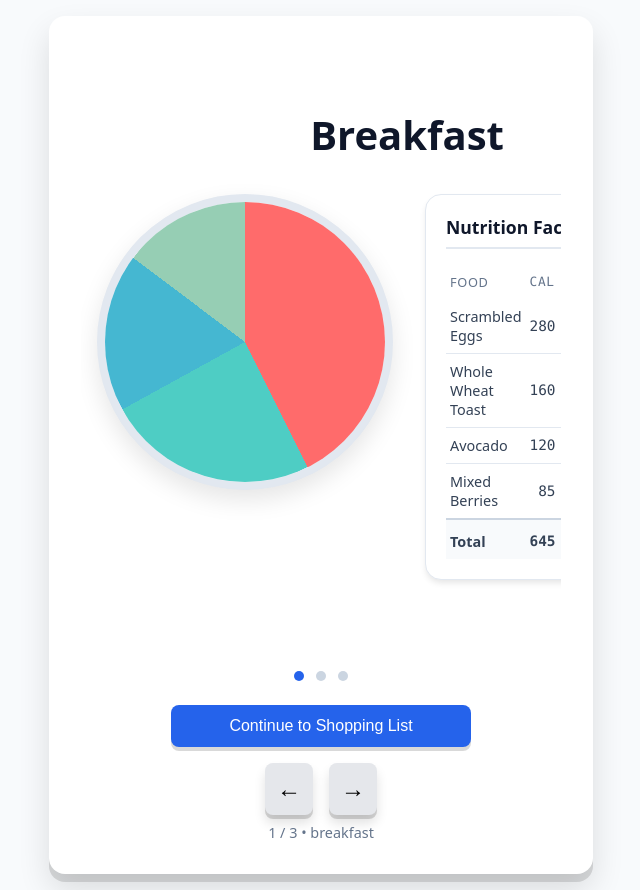
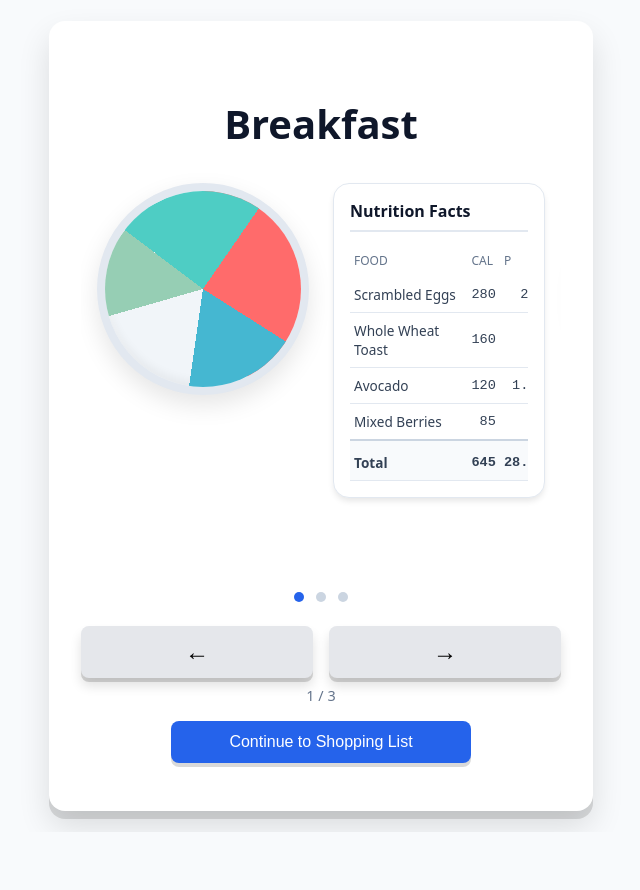
Before and after one commit to GreatDeveloper66/meal-plan-frontend, a React (Create React App) app: page /meal-carousel in a window 1280 px wide. Shown: the whole page, without its empty margins (319-959 px from the left). After the commit the page ends 832 px from the top, so only its background shows below. Built offline with nearby package versions, Linux system fonts and the light colour scheme.

Commit message:
Update Meal Carousel

```diff
--- a/src/pages/MealCarousel/MealCarousel.module.css
+++ b/src/pages/MealCarousel/MealCarousel.module.css
@@ -16,180 +16,6 @@
   justify-content: center;
 }
 
-/* Carousel container */
-.carouselContainer {
-  width: 100%;
-  overflow: hidden;
-  margin: 1rem 0;
-}
-
-.slidesWrapper {
-  display: flex;
-  transition: transform 0.3s ease-in-out;
-}
-
-/* Slide styles */
-.slide {
-  flex: 0 0 100%;
-  padding: 1rem;
-}
-
-/* Meal title */
-.mealTitle {
-  text-align: center;
-  font-size: clamp(2rem, 5vw, 2.5rem);
-  font-weight: 600;
-  color: #0f172a;
-  margin-bottom: 2rem;
-  text-transform: capitalize;
-}
-
-/* Two column layout */
-.contentGrid {
-  display: grid;
-  grid-template-columns: 1fr 1fr;
-  gap: 2rem;
-  align-items: start;
-  margin-bottom: 2rem;
-}
-
-/* Left column - Plate visualization */
-.plateContainer {
-  display: flex;
-  justify-content: center;
-  align-items: center;
-}
-
-.plate {
-  width: 280px;
-  height: 280px;
-  border-radius: 50%;
-  background: #f1f5f9;
-  box-shadow:
-    0 10px 25px rgba(0, 0, 0, 0.1),
-    inset 0 -5px 10px rgba(0, 0, 0, 0.05),
-    inset 0 5px 10px rgba(255, 255, 255, 0.8);
-  position: relative;
-  overflow: hidden;
-  border: 8px solid #e2e8f0;
-}
-
-/* Plate segments */
-.segment {
-  position: absolute;
-  top: 0;
-  left: 0;
-  width: 100%;
-  height: 100%;
-  transform-origin: 50% 50%;
-  overflow: hidden;
-}
-
-.segmentInner {
-  position: absolute;
-  width: 100%;
-  height: 100%;
-  background: conic-gradient(from 0deg, var(--segment-color) 0deg var(--segment-angle));
-}
-
-/* Food label inside segment (optional) */
-.foodLabel {
-  position: absolute;
-  font-size: 0.7rem;
-  font-weight: 500;
-  color: white;
-  text-shadow: 0 1px 2px rgba(0, 0, 0, 0.3);
-  transform: rotate(var(--label-rotation));
-  white-space: nowrap;
-}
-
-/* Right column - Nutrition table */
-.nutritionCard {
-  background: white;
-  border-radius: 1rem;
-  padding: 1.25rem;
-  box-shadow: 0 4px 6px -1px rgba(0, 0, 0, 0.1);
-  border: 1px solid #e2e8f0;
-}
-
-.tableTitle {
-  font-size: 1.1rem;
-  font-weight: 600;
-  color: #0f172a;
-  margin-bottom: 1rem;
-  padding-bottom: 0.5rem;
-  border-bottom: 2px solid #e2e8f0;
-}
-
-.nutritionTable {
-  width: 100%;
-  border-collapse: collapse;
-  font-size: 0.9rem;
-}
-
-.nutritionTable th {
-  text-align: left;
-  padding: 0.5rem 0.25rem;
-  color: #64748b;
-  font-weight: 500;
-  font-size: 0.8rem;
-  text-transform: uppercase;
-  letter-spacing: 0.05em;
-}
-
-.nutritionTable td {
-  padding: 0.5rem 0.25rem;
-  border-bottom: 1px solid #e2e8f0;
-  color: #334155;
-}
-
-.nutritionTable tr:last-child td {
-  border-bottom: none;
-}
-
-.nutritionTable .totalRow {
-  font-weight: 600;
-  color: #0f172a;
-  background-color: #f8fafc;
-}
-
-.nutritionTable .totalRow td {
-  padding-top: 0.75rem;
-  border-top: 2px solid #cbd5e1;
-}
-
-.foodName {
-  font-weight: 500;
-  color: #0f172a;
-}
-
-.calories, .protein, .carbs, .fat {
-  text-align: right;
-  font-family: 'Monaco', 'Menlo', monospace;
-}
-
-/* Progress dots */
-.progressDots {
-  display: flex;
-  gap: 0.75rem;
-  justify-content: center;
-  margin: 1.5rem 0;
-}
-
-.dot {
-  width: 10px;
-  height: 10px;
-  border-radius: 50%;
-  background-color: #cbd5e1;
-  transition: background-color 0.3s ease;
-  cursor: pointer;
-}
-
-.activeDot {
-  background-color: #2563eb;
-}
-
-/* Continue button */
 .continueButton {
   width: 100%;
   max-width: 300px;
@@ -216,40 +42,3 @@
   transform: translateY(2px);
   box-shadow: 0 2px 0 rgba(0, 0, 0, 0.2);
 }
-
-/* Navigation footer */
-.navigationFooter {
-  width: 100%;
-  margin-top: 1rem;
-  display: flex;
-  justify-content: center;
-}
-
-/* Slide indicator */
-.slideIndicator {
-  color: #64748b;
-  font-size: 0.9rem;
-  margin-top: 0.5rem;
-  text-align: center;
-}
-
-/* Responsive adjustments */
-@media (max-width: 640px) {
-  .contentGrid {
-    grid-template-columns: 1fr;
-    gap: 1.5rem;
-  }
-
-  .plate {
-    width: 220px;
-    height: 220px;
-  }
-
-  .mealTitle {
-    font-size: 1.75rem;
-  }
-
-  .nutritionTable {
-    font-size: 0.8rem;
-  }
-}
--- a/src/pages/MealCarousel/MealCarousel.tsx
+++ b/src/pages/MealCarousel/MealCarousel.tsx
@@ -1,10 +1,10 @@
-import { useState } from "react";
 import { useNavigate } from "react-router-dom";
 import styles from "./MealCarousel.module.css";
 import Card from "../../components/ui/Card/Card";
-import NavigationFooter from "../../components/ui/NavigationFooter/NavigationFooter";
+import Carousel from "../../components/ui/Carousel/Carousel";
+import MealSlide from "../../components/ui/Slides/MealSlide/MealSlide";
 
-// Types for our food data structure
+// Types and helper functions
 type FoodItem = {
   id: string;
   name: string;
@@ -21,7 +21,7 @@ type Meal = {
   foods: FoodItem[];
 };
 
-// Dummy data - easily replaceable with your JSON later
+// Dummy data
 const mealData: Meal[] = [
   {
     id: "1",
@@ -55,7 +55,7 @@ const mealData: Meal[] = [
   }
 ];
 
-// Helper function to calculate totals for a meal
+// Helper functions
 const calculateTotals = (foods: FoodItem[]) => {
   return foods.reduce(
     (acc, food) => ({
@@ -68,205 +68,75 @@ const calculateTotals = (foods: FoodItem[]) => {
   );
 };
 
-// Helper function to generate plate segments with minimum size
 const generatePlateSegments = (foods: FoodItem[]) => {
   const totalCalories = foods.reduce((sum, food) => sum + food.calories, 0);
+  const MIN_SEGMENT_PERCENT = 15;
 
-  // Ensure minimum segment size (15% of the plate)
-  const MIN_SEGMENT_PERCENT = 15;
   const adjustedSegments = foods.map(food => {
     const percent = (food.calories / totalCalories) * 100;
-    return {
-      ...food,
-      percent: Math.max(percent, MIN_SEGMENT_PERCENT)
-    };
+    return { ...food, percent: Math.max(percent, MIN_SEGMENT_PERCENT) };
   });
 
-  // Recalculate total after adjustments
   const adjustedTotal = adjustedSegments.reduce((sum, seg) => sum + seg.percent, 0);
 
-  // Normalize to 360 degrees
-  return adjustedSegments.map(seg => ({
-    ...seg,
-    angle: (seg.percent / adjustedTotal) * 360
-  }));
-};
-
-// Color palette for plate segments
+  let cumulativeAngle = 0;
   const segmentColors = [
-  "#FF6B6B", // coral red
-  "#4ECDC4", // turquoise
-  "#45B7D1", // sky blue
-  "#96CEB4", // sage green
-  "#FFEAA7", // vanilla
-  "#DDA0DD", // plum
-  "#FAA275", // apricot
-  "#9B59B6", // purple
-  "#3498DB", // blue
-  "#E67E22", // orange
+    "#FF6B6B", "#4ECDC4", "#45B7D1", "#96CEB4", "#FFEAA7",
+    "#DDA0DD", "#FAA275", "#9B59B6", "#3498DB", "#E67E22",
   ];
 
-export default function MealCarousel() {
-  const navigate = useNavigate();
-  const [currentSlide, setCurrentSlide] = useState(0);
-
-  const handleNext = () => {
-    if (currentSlide < mealData.length - 1) {
-      setCurrentSlide(prev => prev + 1);
-    } else {
-        setCurrentSlide(0); // Loop back to the first slide
-    }
-  };
-
-  const handleBack = () => {
-    if (currentSlide > 0) {
-      setCurrentSlide(prev => prev - 1);
-    } else {
-        setCurrentSlide(mealData.length - 1); // Loop back to the last slide
-    }
-  };
-
-  const handleContinue = () => {
-    // Navigate to shopping list page (placeholder)
-    navigate("/shopping-list");
-  };
-
-  const handleDotClick = (index: number) => {
-    setCurrentSlide(index);
-  };
-
-  const currentMeal = mealData[currentSlide];
-  const totals = calculateTotals(currentMeal.foods);
-  const plateSegments = generatePlateSegments(currentMeal.foods);
-
-  // Calculate cumulative angles for segments
-  let cumulativeAngle = 0;
-  const segmentsWithAngles = plateSegments.map((segment, index) => {
+  return adjustedSegments.map((segment, index) => {
+    const angle = (segment.percent / adjustedTotal) * 360;
     const startAngle = cumulativeAngle;
-    cumulativeAngle += segment.angle;
+    cumulativeAngle += angle;
     return {
-      ...segment,
+      name: segment.name,
+      angle,
       startAngle,
       color: segmentColors[index % segmentColors.length]
     };
   });
+};
+
+export default function MealCarousel() {
+  const navigate = useNavigate();
+
+  const handleContinue = () => {
+    navigate("/shopping-list");
+  };
 
   return (
     <div className={styles.page}>
       <div className={styles.wrapper}>
         <Card>
-          {/* Carousel */}
-          <div className={styles.carouselContainer}>
-            <div
-              className={styles.slidesWrapper}
-              style={{ transform: `translateX(-${currentSlide * 100}%)` }}
+          <Carousel
+            showNavigation={true}
+            showDots={true}
+            showCounter={true}
+            wrapAround={true}
           >
-              {mealData.map((meal, index) => {
-                const mealTotals = calculateTotals(meal.foods);
+            {mealData.map((meal) => {
+              const totals = calculateTotals(meal.foods);
+              const plateSegments = generatePlateSegments(meal.foods);
+
               return (
-                  <div key={meal.id} className={styles.slide}>
-                    <h1 className={styles.mealTitle}>{meal.name}</h1>
-                    <div className={styles.contentGrid}>
-                      {/* Left column - Plate visualization */}
-                      <div className={styles.plateContainer}>
-                        <div className={styles.plate}>
-                          {index === currentSlide && segmentsWithAngles.map((segment, segIndex) => (
-                            <div
-                              key={segIndex}
-                              className={styles.segment}
-                              style={{
-                                transform: `rotate(${segment.startAngle}deg)`,
-                                clipPath: `polygon(50% 50%, 50% 0, 100% 0, 100% 100%, 0 100%, 0 0, 50% 0)`,
-                              }}
-                            >
-                              <div
-                                className={styles.segmentInner}
-                                style={{
-                                  ['--segment-color' as any]: segment.color,
-                                  ['--segment-angle' as any]: `${segment.angle}deg`,
-                                  transform: `rotate(${-segment.startAngle}deg)`,
-                                  background: `conic-gradient(from ${segment.startAngle}deg, ${segment.color} 0deg ${segment.angle}deg, transparent ${segment.angle}deg)`,
-                                }}
+                <MealSlide
+                  key={meal.id}
+                  mealName={meal.name}
+                  foods={meal.foods}
+                  plateSegments={plateSegments}
+                  totals={totals}
                 />
-                            </div>
-                          ))}
-                        </div>
-                      </div>
-
-                      {/* Right column - Nutrition table */}
-                      <div className={styles.nutritionCard}>
-                        <div className={styles.tableTitle}>Nutrition Facts</div>
-                        <table className={styles.nutritionTable}>
-                          <thead>
-                            <tr>
-                              <th>Food</th>
-                              <th className={styles.calories}>Cal</th>
-                              <th className={styles.protein}>P</th>
-                              <th className={styles.carbs}>C</th>
-                              <th className={styles.fat}>F</th>
-                            </tr>
-                          </thead>
-                          <tbody>
-                            {meal.foods.map((food) => (
-                              <tr key={food.id}>
-                                <td className={styles.foodName}>{food.name}</td>
-                                <td className={styles.calories}>{food.calories}</td>
-                                <td className={styles.protein}>{food.protein}g</td>
-                                <td className={styles.carbs}>{food.carbs}g</td>
-                                <td className={styles.fat}>{food.fat}g</td>
-                              </tr>
-                            ))}
-                            <tr className={styles.totalRow}>
-                              <td>Total</td>
-                              <td className={styles.calories}>{mealTotals.calories}</td>
-                              <td className={styles.protein}>{mealTotals.protein.toFixed(1)}g</td>
-                              <td className={styles.carbs}>{mealTotals.carbs}g</td>
-                              <td className={styles.fat}>{mealTotals.fat.toFixed(1)}g</td>
-                            </tr>
-                          </tbody>
-                        </table>
-                      </div>
-                    </div>
-                  </div>
               );
             })}
-            </div>
-          </div>
+          </Carousel>
 
-          {/* Progress dots */}
-          <div className={styles.progressDots}>
-            {mealData.map((_, index) => (
-              <div
-                key={index}
-                className={`${styles.dot} ${index === currentSlide ? styles.activeDot : ''}`}
-                onClick={() => handleDotClick(index)}
-                role="button"
-                tabIndex={0}
-                aria-label={`Go to ${mealData[index].name}`}
-              />
-            ))}
-          </div>
-
-          {/* Continue button */}
           <button
             className={styles.continueButton}
             onClick={handleContinue}
           >
             Continue to Shopping List
           </button>
-
-          {/* Navigation Footer */}
-          <div className={styles.navigationFooter}>
-            <NavigationFooter
-              onBack={handleBack}
-              onNext={handleNext}
-            />
-          </div>
-
-          {/* Slide indicator */}
-          <div className={styles.slideIndicator}>
-            {currentSlide + 1} / {mealData.length} • {mealData[currentSlide].name}
-          </div>
         </Card>
       </div>
     </div>
```
Lines whose indentation alone changed are shown as unchanged.
